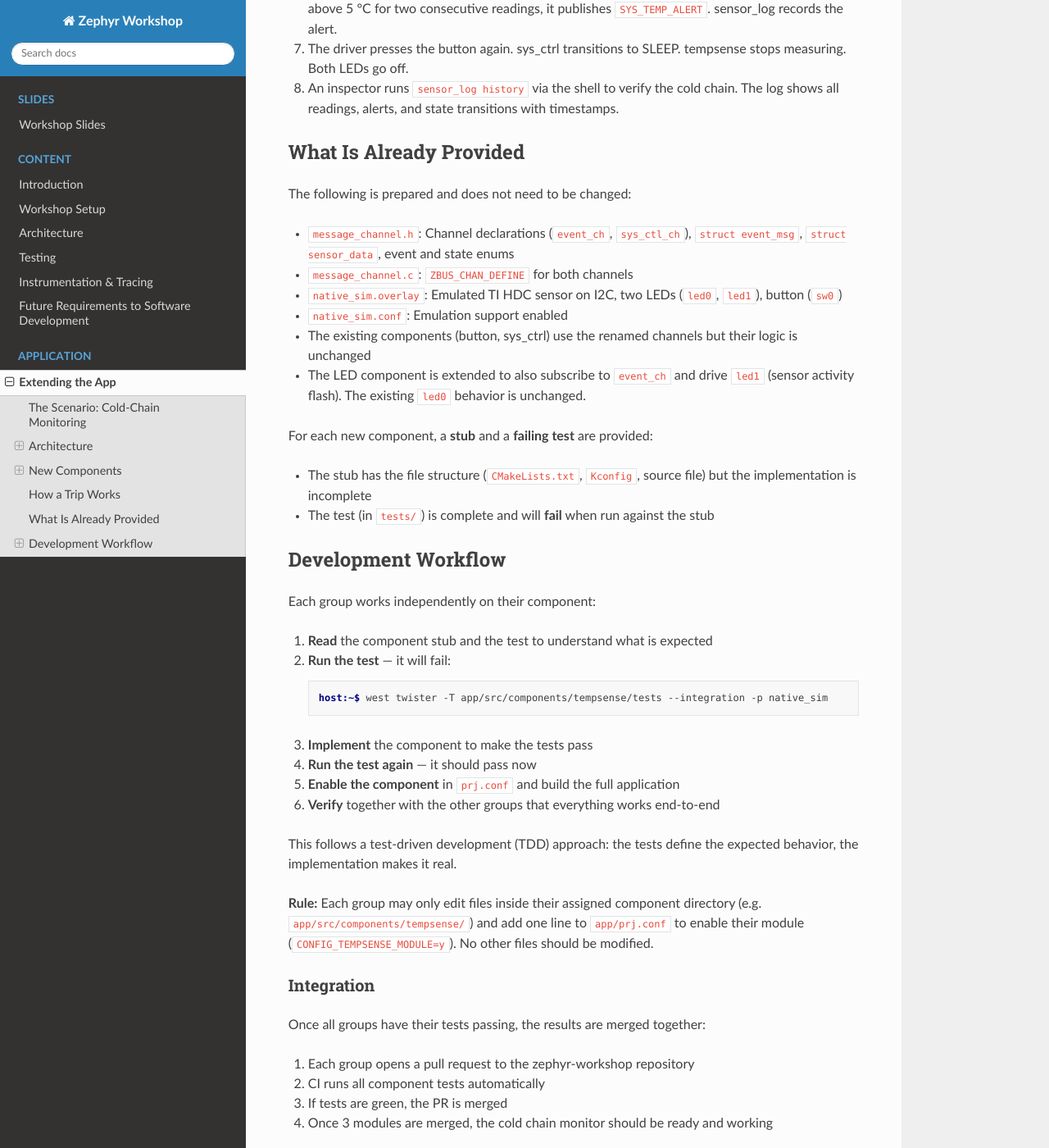
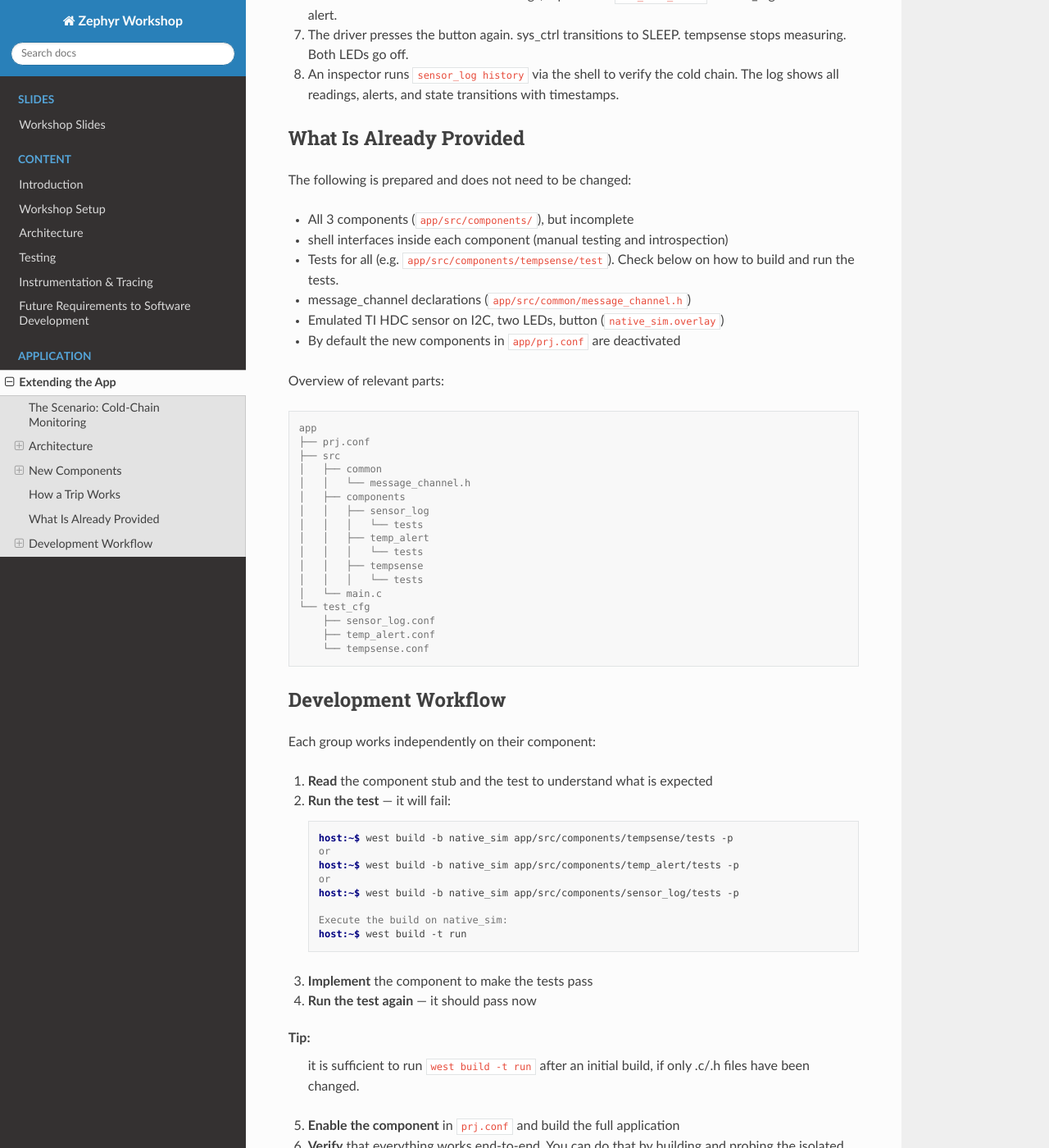
Before and after one commit to jonas-rem/zephyr-workshop, a Sphinx documentation site: the page built from doc/src/task_app_extension.rst, in a window 1280 px wide and 1400 px high, scrolled down 4539 px. Shown: the whole window at 82% size. Built offline with Sphinx 7.4.7 and the Read the Docs theme 3.1.0, drawn with Linux system fonts in a browser that asks for light colours; pages that are not in the unit, such as notebooks, are missing from menus; some of the changed text lies outside the part shown.

```diff
--- a/doc/src/architecture.rst
+++ b/doc/src/architecture.rst
@@ -1,5 +1,8 @@
 Architecture
 ============
+
+.. note::
+   This documentation page is a **work in progress** and may be incomplete or subject to change.
 
 Patterns
 --------
--- a/doc/src/llm_future.rst
+++ b/doc/src/llm_future.rst
@@ -40,8 +40,8 @@ lead to better, and more maintainable products in a shorter amount of time:
   form integration tests that can run with `native_sim`.
 - E2E tests are still required to validate the application generally runs on the
   target hardware in the target conditions. However, since the logic of the
-  firmware has already been validated in simulation End 2 End tests can be light.
-  E2E tests require the most amount of time and are the most complex to maintain.
+  firmware has already been validated in simulation, End 2 End tests can be light.
+  E2E tests require the most amount of time and are complex to maintain.
 
 This creates a very fast feedback loop for iteration. the Shell subsystem acts
 an introspection tool into the code.
--- a/doc/src/task_app_extension.rst
+++ b/doc/src/task_app_extension.rst
@@ -211,10 +211,9 @@ temperature log to verify the cold chain was maintained throughout.
    [00:00:10.000] STATE    SLEEP
 
 **Note:**
-
-In a real device, events would be saved in a flash storage not in memory. Zephyr
-offers the right tools for this (filesystems, flash partition, settings subsys
-etc.). However, in this example keeping the log in memory is ok.
+  In a real device, events would be saved in a flash storage not in memory. Zephyr
+  offers the right tools for this (filesystems, flash partition, settings subsys
+  etc.). However, in this example keeping the log in memory is ok.
 
 How a Trip Works
 ****************
@@ -239,28 +238,39 @@ When all components are active, a typical trip looks like this:
    timestamps.
 
 What Is Already Provided
-*************************
+************************
 
 The following is prepared and does not need to be changed:
 
-- ``message_channel.h``: Channel declarations (``event_ch``, ``sys_ctl_ch``),
-  ``struct event_msg``, ``struct sensor_data``, event and state enums
-- ``message_channel.c``: ``ZBUS_CHAN_DEFINE`` for both channels
-- ``native_sim.overlay``: Emulated TI HDC sensor on I2C, two LEDs
-  (``led0``, ``led1``), button (``sw0``)
-- ``native_sim.conf``: Emulation support enabled
-- The existing components (button, sys_ctrl) use the renamed channels but
-  their logic is unchanged
-- The LED component is extended to also subscribe to ``event_ch`` and drive
-  ``led1`` (sensor activity flash). The existing ``led0`` behavior is
-  unchanged.
+- All 3 components (``app/src/components/``), but incomplete
+- shell interfaces inside each component (manual testing and introspection)
+- Tests for all (e.g. ``app/src/components/tempsense/test``). Check below on how
+  to build and run the tests.
+- message_channel declarations (``app/src/common/message_channel.h``)
+- Emulated TI HDC sensor on I2C, two LEDs, button (``native_sim.overlay``)
+- By default the new components in ``app/prj.conf`` are deactivated
 
-For each new component, a **stub** and a **failing test** are provided:
+Overview of relevant parts:
 
-- The stub has the file structure (``CMakeLists.txt``, ``Kconfig``, source
-  file) but the implementation is incomplete
-- The test (in ``tests/``) is complete and will **fail** when run against the
-  stub
+.. code-block:: console
+
+   app
+   ├── prj.conf
+   ├── src
+   │   ├── common
+   │   │   └── message_channel.h
+   │   ├── components
+   │   │   ├── sensor_log
+   │   │   │   └── tests
+   │   │   ├── temp_alert
+   │   │   │   └── tests
+   │   │   ├── tempsense
+   │   │   │   └── tests
+   │   └── main.c
+   └── test_cfg
+       ├── sensor_log.conf
+       ├── temp_alert.conf
+       └── tempsense.conf
 
 Development Workflow
 ********************
@@ -272,27 +282,53 @@ Each group works independently on their component:
 
    .. code-block:: console
 
-      host:~$ west twister -T app/src/components/tempsense/tests --integration -p native_sim
+      host:~$ west build -b native_sim app/src/components/tempsense/tests -p
+      or
+      host:~$ west build -b native_sim app/src/components/temp_alert/tests -p
+      or
+      host:~$ west build -b native_sim app/src/components/sensor_log/tests -p
+
+      Execute the build on native_sim:
+      host:~$ west build -t run
 
 3. **Implement** the component to make the tests pass
 4. **Run the test again** — it should pass now
+
+Tip:
+   it is sufficient to run ``west build -t run`` after an initial build, if
+   only .c/.h files have been changed.
+
 5. **Enable the component** in ``prj.conf`` and build the full application
-6. **Verify** together with the other groups that everything works end-to-end
+6. **Verify** that everything works end-to-end. You can do that by building and
+   probing the isolated modules with shell commands:
+
+   .. code-block:: console
+
+      host:~$ west build -b native_sim app -p -- -DCONF_FILE=test_cfg/tempsense.conf
+      or
+      host:~$ west build -b native_sim app -p -- -DCONF_FILE=test_cfg/temp_alert.conf
+      or
+      host:~$ west build -b native_sim app -p -- -DCONF_FILE=test_cfg/sensor_log.conf
+
+      Execute the build on native_sim:
+      host:~$ west build -t run
+
+      Open the console in another terminal (number in the boot-log):
+      host:~$ tio dev/pts/<n>
+
+      Example:
+      uart:~$ tempsense read
+      Temperature: 4.059753 C
 
 This follows a test-driven development (TDD) approach: the tests define the
-expected behavior, the implementation makes it real.
-
-**Rule:** Each group may only edit files inside their assigned component
-directory (e.g. ``app/src/components/tempsense/``) and add one line to
-``app/prj.conf`` to enable their module (``CONFIG_TEMPSENSE_MODULE=y``).
-No other files should be modified.
+expected behavior.
 
 Integration
 ===========
 
 Once all groups have their tests passing, the results are merged together:
 
-1. Each group opens a pull request to the zephyr-workshop repository
+1. Each group can open a pull request to the zephyr-workshop repository
 2. CI runs all component tests automatically
 3. If tests are green, the PR is merged
 4. Once 3 modules are merged, the cold chain monitor should be ready and working
```
Also changed, not shown: doc/slides/pages/03-workspace-application.md (+3 -3 lines), doc/slides/pages/05-application-development.md (+1 -1 lines), doc/src/tracing.rst (+3 -68 lines).
